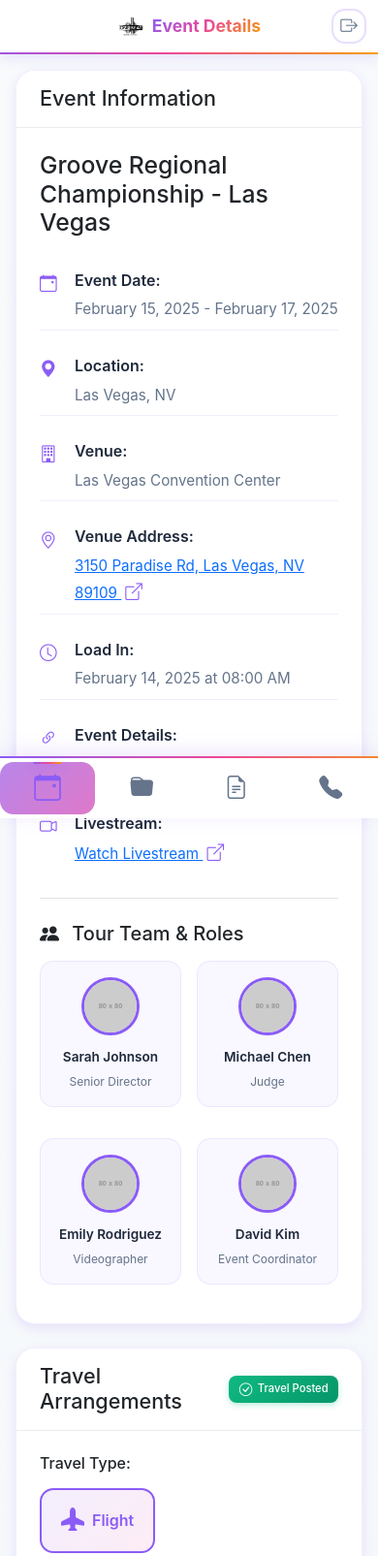
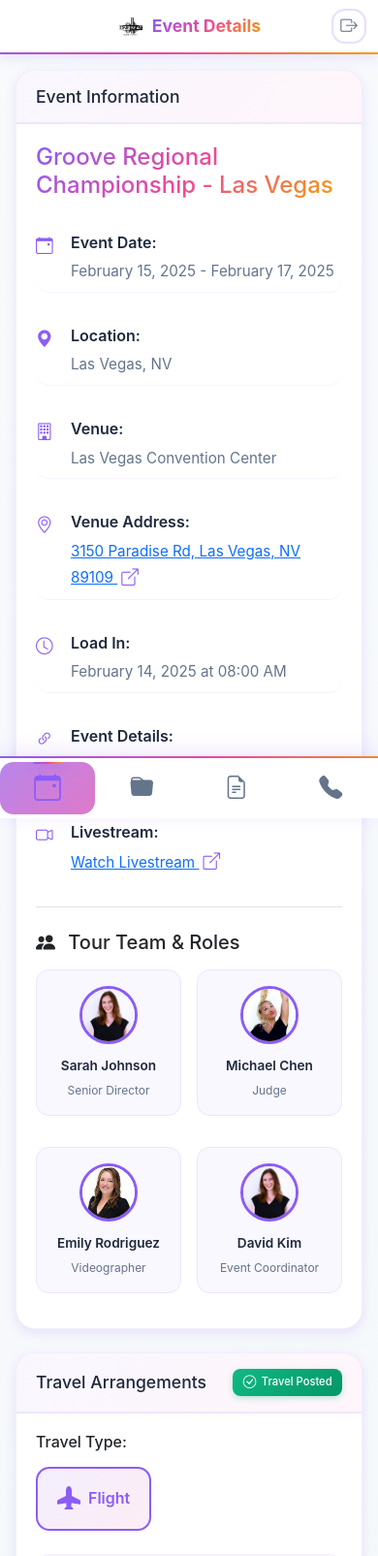
Before and after one commit to ankit4vision/PWA-Test, a plain HTML site: page event-details.html in a window 390 px wide. Shown: the top 1605 px of the page at 97% size. Drawn offline with nearby package versions, Linux system fonts and the light colour scheme; sample sign-in values are in the browser's storage; placeholder pictures from the web are drawn by us.

Commit message:
few more

```diff
--- a/assets/css/theme.css
+++ b/assets/css/theme.css
@@ -455,12 +455,28 @@ body {
     padding-top: 56px; /* Top bar height */
     padding-bottom: 80px; /* Bottom nav height + padding */
     min-height: 100vh;
+    animation: fadeIn 0.4s ease-in;
+}
+
+@keyframes fadeIn {
+    from {
+        opacity: 0;
+    }
+    to {
+        opacity: 1;
+    }
 }
 
 .dashboard-content {
-    padding: 1.5rem;
+    padding: 1.25rem;
     max-width: 1200px;
     margin: 0 auto;
+}
+
+@media (min-width: 768px) {
+    .dashboard-content {
+        padding: 2rem 1.5rem;
+    }
 }
 
 /* Cards */
@@ -483,14 +499,50 @@ body {
 }
 
 .card-header {
-    background: var(--card-bg);
-    border-bottom: 1px solid #e9ecef;
-    padding: 1rem 1.5rem;
+    background: linear-gradient(135deg, rgba(139, 92, 246, 0.05) 0%, rgba(236, 72, 153, 0.05) 100%);
+    border-bottom: 2px solid rgba(139, 92, 246, 0.1);
+    padding: 1.25rem 1.5rem;
     font-weight: 600;
+    position: relative;
+}
+
+.card-header::after {
+    content: '';
+    position: absolute;
+    bottom: 0;
+    left: 0;
+    right: 0;
+    height: 2px;
+    background: var(--gradient-primary);
+    transform: scaleX(0);
+    transition: transform 0.3s ease;
+}
+
+.card:hover .card-header::after {
+    transform: scaleX(1);
+}
+
+.card-header h4 {
+    color: var(--text-primary);
+    font-size: 1.1rem;
+    margin: 0;
+    display: flex;
+    align-items: center;
+    gap: 0.5rem;
 }
 
 .card-body {
     padding: 1.5rem;
+}
+
+@media (max-width: 768px) {
+    .card-header {
+        padding: 1rem 1.25rem;
+    }
+
+    .card-body {
+        padding: 1.25rem;
+    }
 }
 
 /* Event Cards */
@@ -703,12 +755,25 @@ body {
 /* Section Headers */
 .events-section h5 {
     font-weight: 600;
-    font-size: 1.1rem;
+    font-size: 1.15rem;
     color: var(--text-primary);
-    margin-bottom: 1rem;
+    margin-bottom: 1.25rem;
     display: flex;
     align-items: center;
     gap: 0.75rem;
+    padding-bottom: 0.75rem;
+    border-bottom: 2px solid rgba(139, 92, 246, 0.1);
+    position: relative;
+}
+
+.events-section h5::before {
+    content: '';
+    position: absolute;
+    bottom: -2px;
+    left: 0;
+    width: 60px;
+    height: 2px;
+    background: var(--gradient-primary);
 }
 
 .events-section h5 .badge {
@@ -752,19 +817,28 @@ body {
 .event-details-list {
     display: flex;
     flex-direction: column;
-    gap: 1.25rem;
+    gap: 0;
 }
 
 .detail-item {
     display: flex;
     align-items: flex-start;
     gap: 1rem;
-    padding: 0.75rem 0;
-    border-bottom: 1px solid rgba(139, 92, 246, 0.1);
+    padding: 1rem;
+    border-bottom: 1px solid rgba(139, 92, 246, 0.08);
+    transition: all 0.2s ease;
+    border-radius: var(--border-radius-sm);
+    margin-bottom: 0.5rem;
+}
+
+.detail-item:hover {
+    background: rgba(139, 92, 246, 0.03);
+    transform: translateX(4px);
 }
 
 .detail-item:last-child {
     border-bottom: none;
+    margin-bottom: 0;
 }
 
 .detail-item i {
@@ -981,8 +1055,22 @@ body {
     color: var(--text-primary);
 }
 
+/* Event Title Styling */
+.event-title {
+    background: var(--gradient-primary);
+    -webkit-background-clip: text;
+    -webkit-text-fill-color: transparent;
+    background-clip: text;
+    font-size: 1.75rem;
+    margin-bottom: 1.5rem !important;
+}
+
 /* Responsive Event Details */
 @media (max-width: 768px) {
+    .event-title {
+        font-size: 1.5rem;
+    }
+
     .event-details-list {
         gap: 1rem;
     }
@@ -1024,10 +1112,17 @@ body {
 /* Season Filter */
 #seasonFilter {
     background: var(--card-bg);
-    padding: 1rem;
+    padding: 1.25rem;
     border-radius: var(--border-radius);
     box-shadow: var(--shadow);
     margin-bottom: 1.5rem;
+    border: 1px solid rgba(139, 92, 246, 0.1);
+    transition: all 0.3s ease;
+}
+
+#seasonFilter:hover {
+    box-shadow: var(--shadow-lg);
+    border-color: var(--primary-light);
 }
 
 #seasonFilter .form-label {
--- a/event-details.html
+++ b/event-details.html
@@ -26,7 +26,7 @@
                     <h4 class="mb-0">Event Information</h4>
                 </div>
                 <div class="card-body">
-                    <h2 class="mb-4">Groove Regional Championship - Las Vegas</h2>
+                    <h2 class="mb-4 event-title">Groove Regional Championship - Las Vegas</h2>
 
                     <div class="event-details-list">
                         <div class="detail-item">
@@ -104,28 +104,28 @@
                         <div class="row g-3">
                             <div class="col-6 col-md-4 col-lg-3">
                                 <div class="team-member-card">
-                                    <img src="https://via.placeholder.com/80" alt="Sarah Johnson" class="team-member-avatar">
+                                    <img src="assets/img/team1.jpeg" alt="Sarah Johnson" class="team-member-avatar">
                                     <div class="team-member-name">Sarah Johnson</div>
                                     <div class="team-member-role">Senior Director</div>
                                 </div>
                             </div>
                             <div class="col-6 col-md-4 col-lg-3">
                                 <div class="team-member-card">
-                                    <img src="https://via.placeholder.com/80" alt="Michael Chen" class="team-member-avatar">
+                                    <img src="assets/img/team2.png" alt="Michael Chen" class="team-member-avatar">
                                     <div class="team-member-name">Michael Chen</div>
                                     <div class="team-member-role">Judge</div>
                                 </div>
                             </div>
                             <div class="col-6 col-md-4 col-lg-3">
                                 <div class="team-member-card">
-                                    <img src="https://via.placeholder.com/80" alt="Emily Rodriguez" class="team-member-avatar">
+                                    <img src="assets/img/team3.png" alt="Emily Rodriguez" class="team-member-avatar">
                                     <div class="team-member-name">Emily Rodriguez</div>
                                     <div class="team-member-role">Videographer</div>
                                 </div>
                             </div>
                             <div class="col-6 col-md-4 col-lg-3">
                                 <div class="team-member-card">
-                                    <img src="https://via.placeholder.com/80" alt="David Kim" class="team-member-avatar">
+                                    <img src="assets/img/team1.jpeg" alt="David Kim" class="team-member-avatar">
                                     <div class="team-member-name">David Kim</div>
                                     <div class="team-member-role">Event Coordinator</div>
                                 </div>
```
Also changed, not shown: assets/img/team1.jpeg (added), assets/img/team2.png (added), assets/img/team3.png (added).
